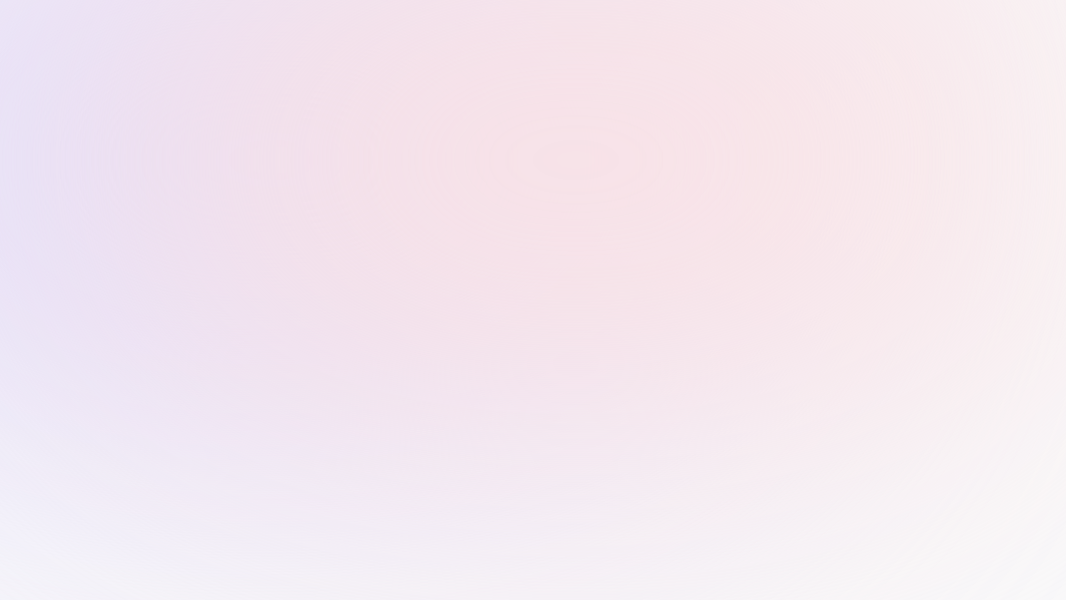
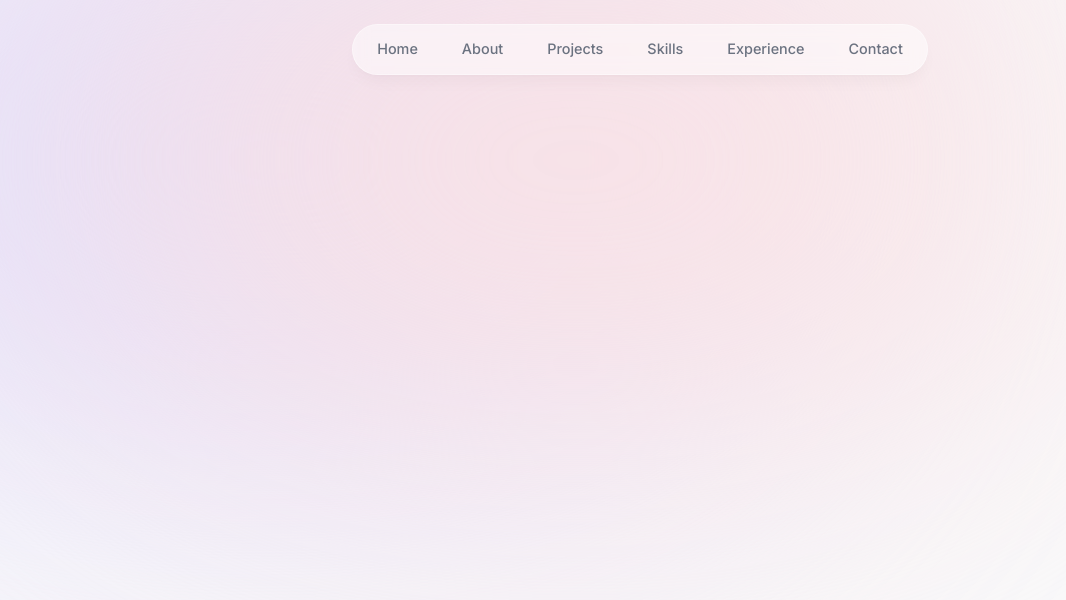
Before and after one commit to simritkaul/simrit-next-portfolio, a Next.js app: page / in a window 1280 px wide. Shown: the top 600 px of the page, without its empty margins (0-1066 px from the left). Built offline with nearby package versions, Linux system fonts and the light colour scheme.

Commit message:
Completed the header and nav

```diff
--- a/app/layout.tsx
+++ b/app/layout.tsx
@@ -1,6 +1,7 @@
 import type { Metadata } from "next";
 import { Inter } from "next/font/google";
 import "./globals.css";
+import Header from "@/components/Header";
 
 const inter = Inter({ subsets: ["latin"] });
 
@@ -22,6 +23,7 @@
           className="bg-[#dbd7fd] absolute top-[-6rem] left-[-36rem] h-[32rem] w-[50rem] -z-10 rounded-full blur-[10rem]
         sm:w-[64rem] md:left-[-30rem] lg:left-[-28rem] xl:left-[-15rem] 2xl:left-[-7rem]"
         ></div>
+        <Header />
         {children}
       </body>
     </html>
--- a/components/Header.tsx
+++ b/components/Header.tsx
@@ -1,7 +1,38 @@
+"use client";
+
+import { motion } from "framer-motion";
+import { links } from "@/lib/data";
+import Link from "next/link";
+
 const Header = () => {
   return (
     <header className="z-[999] relative">
-      <div className="fixed top-0 left-1/2 h-[5rem] w-full rounded-none border border-white border-opacity-40 bg-white bg-opacity-50"></div>
+      <motion.div
+        className="fixed top-0 left-1/2 h-[5rem] w-full rounded-none border border-white border-opacity-40 bg-white bg-opacity-50
+      shadow-lg shadow-black/[0.03] backdrop-blur-[0.5rem] sm:top-6 sm:h-[3.2rem] sm:w-[36rem] sm:rounded-full"
+        initial={{ y: -100, x: "-50%", opacity: 0 }}
+        animate={{ y: 0, x: "-50%", opacity: 1 }}
+      ></motion.div>
+
+      <nav className="flex fixed top-[0.15rem] left-1/2 -translate-x-1/2 h-12 py-2 sm:top-[1.6rem] sm:h-[initial] sm:py-0">
+        <ul className="flex w-[22rem] flex-wrap items-center justify-center gap-y-1 text-[0.9rem] font-medium text-gray-500 sm:w-[initial] sm:flex-nowrap sm:gap-5">
+          {links.map((link) => (
+            <motion.li
+              className="h-3/4 flex items-center justify-center relative"
+              key={link.hash}
+              initial={{ y: -100, opacity: 0 }}
+              animate={{ y: 0, opacity: 1 }}
+            >
+              <Link
+                className="flex w-full items-center justify-center px-3 py-3 hover:text-gray-700 transition"
+                href={link.hash}
+              >
+                {link.name}
+              </Link>
+            </motion.li>
+          ))}
+        </ul>
+      </nav>
     </header>
   );
 };
--- a/package.json
+++ b/package.json
@@ -9,6 +9,7 @@
     "lint": "next lint"
   },
   "dependencies": {
+    "framer-motion": "^11.2.4",
     "next": "14.2.3",
     "react": "^18",
     "react-dom": "^18",
```
Also changed, not shown: 1 other file (tests, documents, lock files or other folders).
